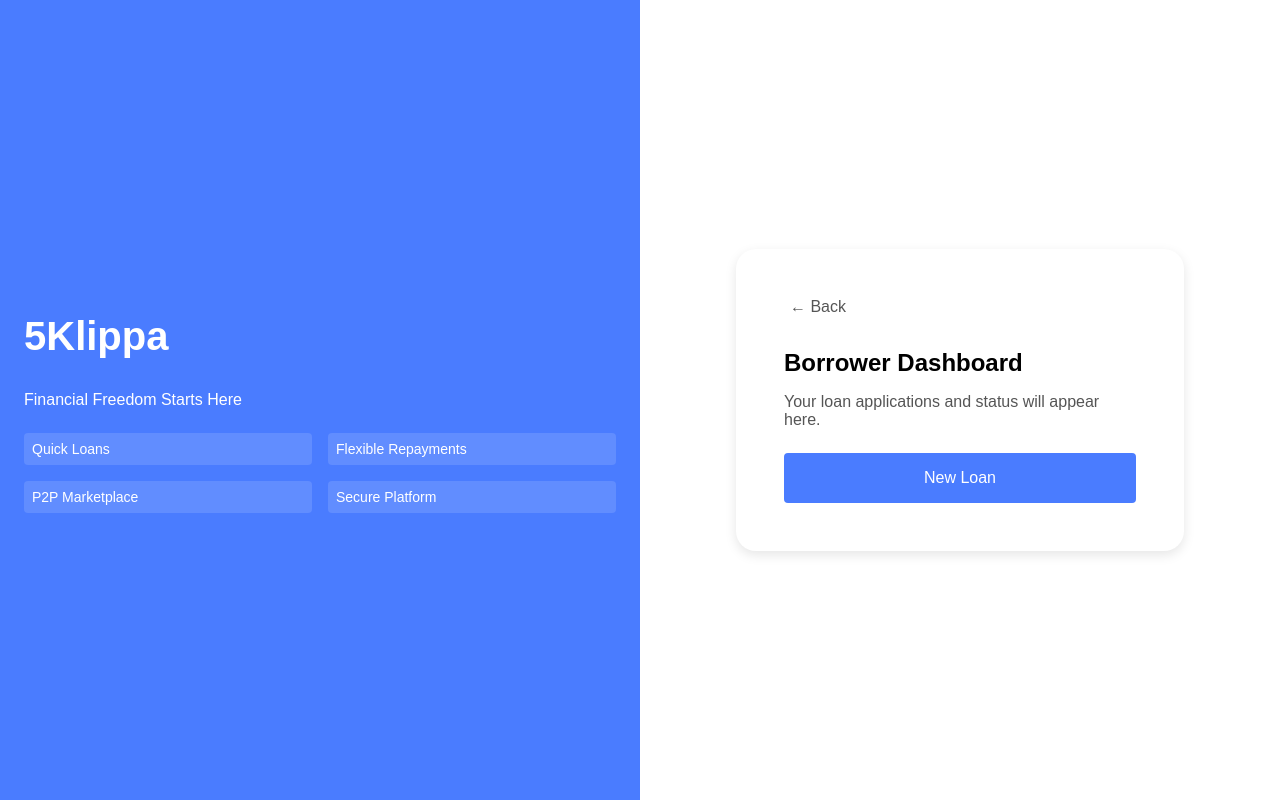
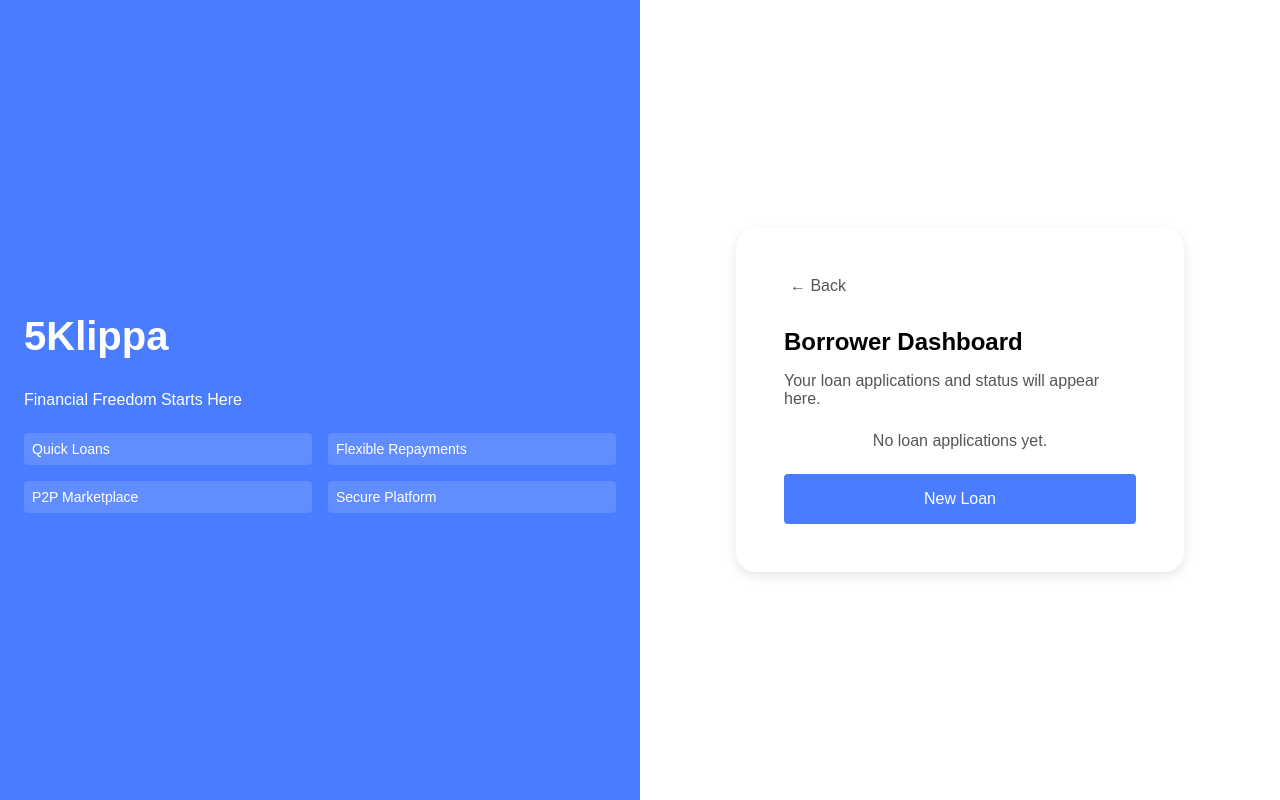
Before and after one commit to SiDMofokeng/5klippa, a React (Create React App) app in the folder 5klippa-web/: page /borrower-dashboard in a window 1280 px wide. Built offline with nearby package versions, Linux system fonts and the light colour scheme.

Commit message:
feat: list borrower’s loans with Firestore on BorrowerDashboardPage (Milestone 3 Web)

```diff
--- a/5klippa-web/src/pages/BorrowerDashboardPage.js
+++ b/5klippa-web/src/pages/BorrowerDashboardPage.js
@@ -1,12 +1,39 @@
 // 5klippa-web/src/pages/BorrowerDashboardPage.js
 
-import React from 'react';
-import { useNavigate } from 'react-router-dom';
-import AuthLayout      from '../components/AuthLayout';
-import theme           from '../theme';
+import React, { useState, useEffect }           from 'react';
+import { useNavigate }                          from 'react-router-dom';
+import { auth, db }                             from '../firebaseConfig';
+import { collection, query, where, getDocs }     from 'firebase/firestore';
+import AuthLayout                               from '../components/AuthLayout';
+import theme                                    from '../theme';
 
 export default function BorrowerDashboardPage() {
   const navigate = useNavigate();
+  const [applications, setApplications] = useState([]);
+  const [loading, setLoading]           = useState(true);
+
+  useEffect(() => {
+    const fetchApplications = async () => {
+      try {
+        const user = auth.currentUser;
+        const q = query(
+          collection(db, 'applications'),
+          where('borrowerId', '==', user.uid)
+        );
+        const snapshot = await getDocs(q);
+        const apps = snapshot.docs.map(doc => ({
+          id: doc.id,
+          ...doc.data()
+        }));
+        setApplications(apps);
+      } catch (e) {
+        console.error('Error fetching applications:', e);
+      } finally {
+        setLoading(false);
+      }
+    };
+    fetchApplications();
+  }, []);
 
   const styles = {
     container: {
@@ -32,6 +59,17 @@ export default function BorrowerDashboardPage() {
       color: theme.colors.textMuted,
       marginBottom: `${theme.spacing.large}px`,
     },
+    card: {
+      background: theme.colors.cardBackground,
+      borderRadius: `${theme.radii.small}px`,
+      padding: `${theme.spacing.medium}px`,
+      boxShadow: theme.shadows.default,
+      marginBottom: `${theme.spacing.medium}px`,
+    },
+    cardText: {
+      margin: 0,
+      color: theme.colors.text,
+    },
     primaryButton: {
       width: '100%',
       padding: `${theme.spacing.medium}px`,
@@ -41,6 +79,11 @@ export default function BorrowerDashboardPage() {
       borderRadius: `${theme.radii.small}px`,
       fontSize: theme.fontSizes.body,
       cursor: 'pointer',
+    },
+    noData: {
+      color: theme.colors.textMuted,
+      textAlign: 'center',
+      marginBottom: `${theme.spacing.large}px`,
     },
   };
 
@@ -53,10 +96,32 @@ export default function BorrowerDashboardPage() {
         >
           ← Back
         </button>
+
         <h1 style={styles.heading}>Borrower Dashboard</h1>
         <p style={styles.subtitle}>
           Your loan applications and status will appear here.
         </p>
+
+        {loading ? (
+          <p style={styles.noData}>Loading your applications…</p>
+        ) : applications.length === 0 ? (
+          <p style={styles.noData}>No loan applications yet.</p>
+        ) : (
+          applications.map(app => (
+            <div key={app.id} style={styles.card}>
+              <p style={styles.cardText}>
+                <strong>Amount:</strong> {app.amount}
+              </p>
+              <p style={styles.cardText}>
+                <strong>Term:</strong> {app.term} months
+              </p>
+              <p style={styles.cardText}>
+                <strong>Status:</strong> {app.status}
+              </p>
+            </div>
+          ))
+        )}
+
         <button
           style={styles.primaryButton}
           onClick={() => navigate('/new-loan')}
```
